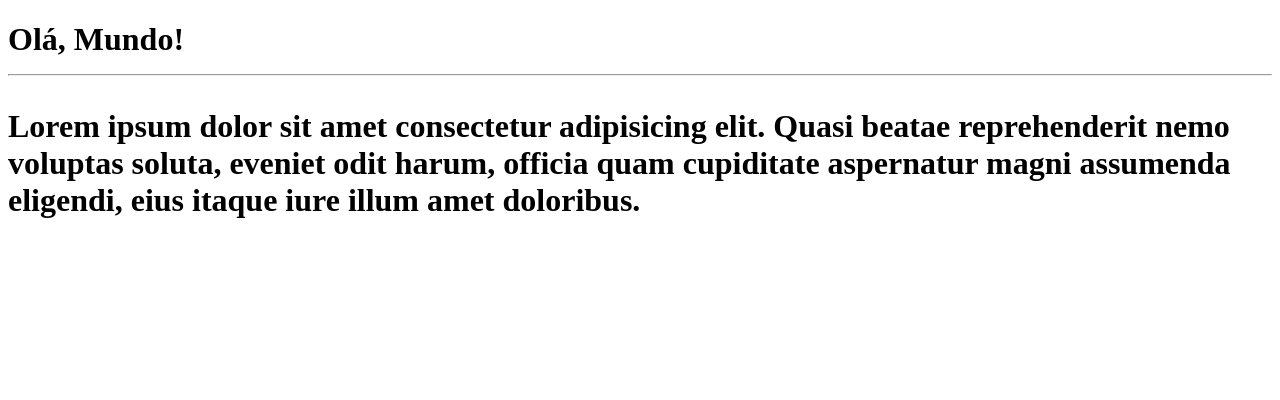
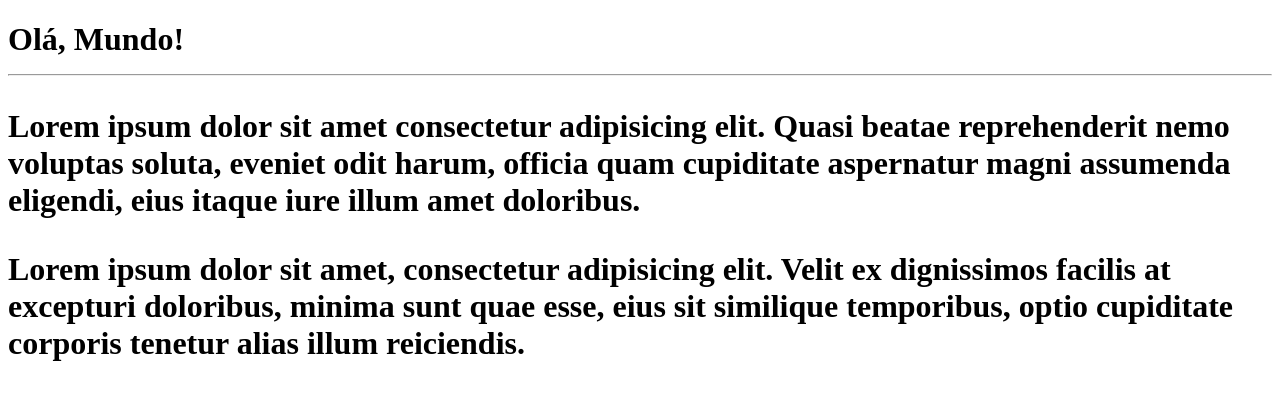
Before and after one commit to BeatrizHatada/Ola-Mundo, a plain HTML site: page site-exemplo/index.html in a window 1280 px wide. Drawn offline with Linux system fonts and the light colour scheme.

Commit message:
adicionei um parágrafo

```diff
--- a/site-exemplo/index.html
+++ b/site-exemplo/index.html
@@ -9,6 +9,7 @@
  <h1>Olá, Mundo!
     <hr>
     <p>Lorem ipsum dolor sit amet consectetur adipisicing elit. Quasi beatae reprehenderit nemo voluptas soluta, eveniet odit harum, officia quam cupiditate aspernatur magni assumenda eligendi, eius itaque iure illum amet doloribus.</p>
+    <p>Lorem ipsum dolor sit amet, consectetur adipisicing elit. Velit ex dignissimos facilis at excepturi doloribus, minima sunt quae esse, eius sit similique temporibus, optio cupiditate corporis tenetur alias illum reiciendis.</p>
  </h1>
 </body>
 </html>
```
